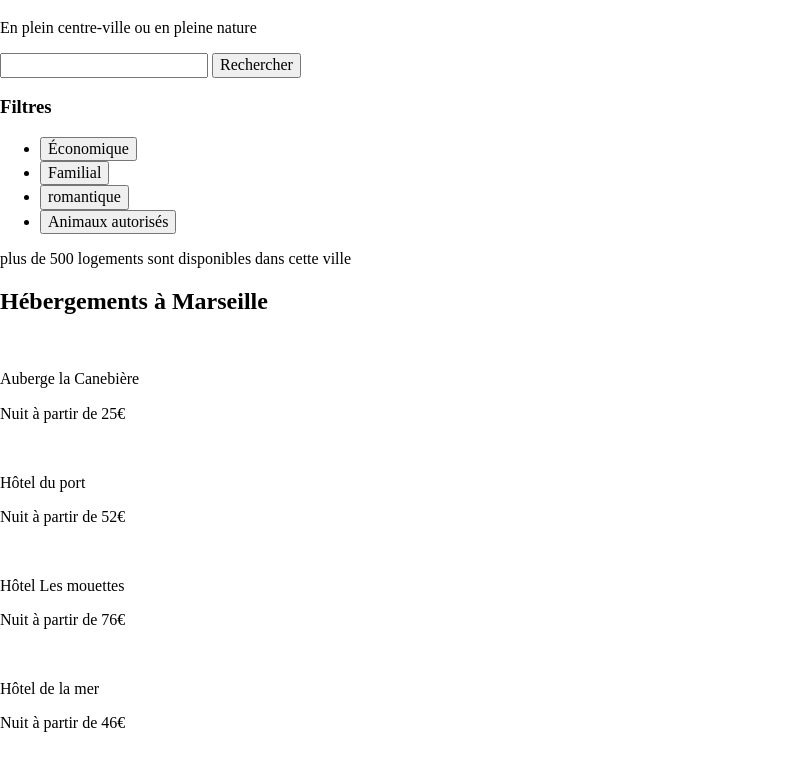
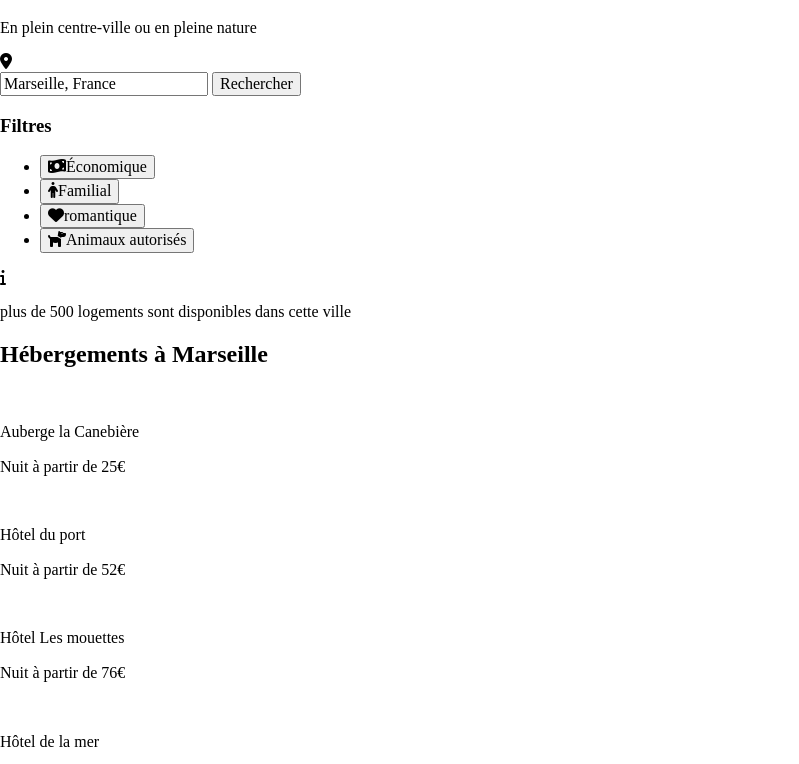
Before and after one commit to BruandT/P_Booki, a plain HTML site: page index.html in a window 1280 px wide. Shown: the part 178-942 px from the top of the page, without its empty margins (0-799 px from the left). Drawn offline with nearby package versions, Linux system fonts and the light colour scheme.

Commit message:
Ajout de la div filtres

```diff
--- a/index.html
+++ b/index.html
@@ -15,44 +15,48 @@
 </head>
 <body>
     <header>
-        <div>
+
             <img src="images/Images Booki/logo/Booki.png" alt="Logo du site Booki">
-        </div>
+
         <nav>
             <ul>
                 <li><a href="">Hébergement</a>
 
 
-                    <li><a href="">Activités</a></li>
+                <li><a href="">Activités</a></li>
                 </ul>
             </nav>
         </header>
         <main>
-            <section>
+            <section id="top">
                 <h1>Trouvez votre hébergement pour des vacances de rêve</h1>
                 <p>En plein centre-ville ou en pleine nature</p>
-                <div>
-                    <div></div>
-                    <input type="text">
+                <div id="search">
+                    <div><i class="fa-solid fa-location-dot"></i></div>
+                    <input type="text" value="Marseille, France">
                     <button>Rechercher</button>
                 </div>
-                <div>
+                <div id="filtres">
                     <h3>Filtres</h3>
                     <nav>
                         <ul>
-                            <li><button>Économique</button></li>
-                            <li><button>Familial</button></li>
-                            <li><button>romantique</button></li>
-                            <li><button>Animaux autorisés</button></li>
+                            <li></label><button><i class="fa-solid fa-money-bill-wave"></i>Économique</button></li>
+                            <li><button><i class="fa-solid fa-person"></i>Familial</button></li>
+                            <li><button><i class="fa-solid fa-heart"></i>romantique</button></li>
+                            <li><button><i class="fa-solid fa-dog"></i>Animaux autorisés</button></li>
                         </ul>
                     </nav>
                 </div>
                 <div>
+                    <!-- stop ici -->
+                    <div>
+                        <i class="fa-solid fa-info"></i>
+                    </div>
                     <p>plus de 500 logements sont disponibles dans cette ville</p>
                 </div>
 
             </section>
-            <section>
+            <section id="middle">
                 <article>
                     <h2>Hébergements à Marseille</h2>
                     <div>
@@ -126,7 +130,7 @@
                     <div>
                         <img src="" alt="">
                         <div>
-                            <p>Chambres d’hôtes Au cœur de l’eau</p>
+                            <p>Chambres d'hôtes Au cœur de l'eau</p>
                             <p>Nuit à partir de 71€</p>
                             <span></span>
                         </div>
@@ -141,7 +145,7 @@
                     </div>
                 </article>
             </section>
-            <section>
+            <section id="bottom">
                 <h2>Activités à Marseille</h2>
                 <div>
                     <div>
```
